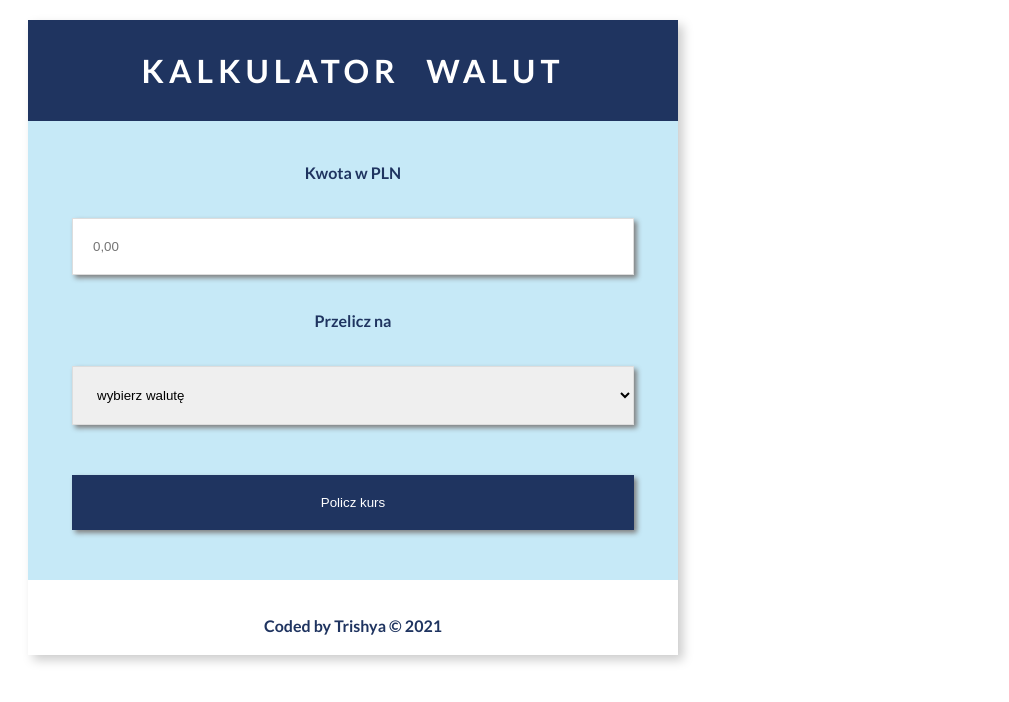
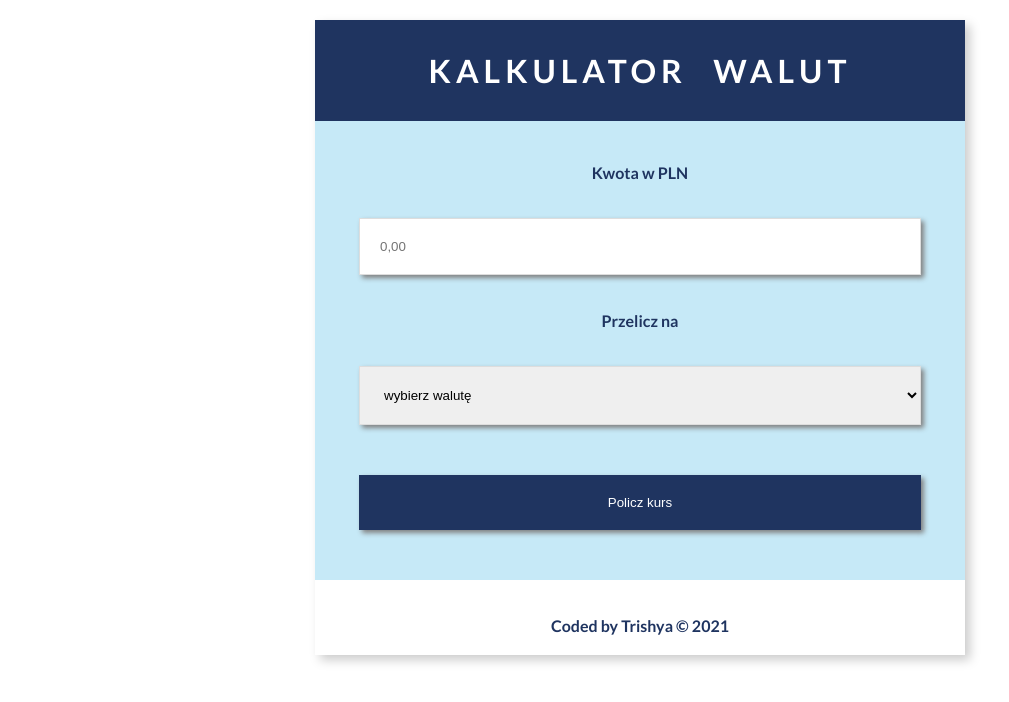
Before and after one commit to patrycja-i-lesniak/currency-converter-react-ver-1, a React (Create React App) app: page / in a window 1280 px wide. Shown: the top 702 px of the page, without its empty margins (0-1009 px from the left). Built offline with nearby package versions, Linux system fonts and the light colour scheme.

Commit message:
margin changed

```diff
--- a/src/Container/style.css
+++ b/src/Container/style.css
@@ -1,6 +1,6 @@
 .container {
   max-width: 650px;
-  margin: 20px;
+  margin: 20px auto;
   box-shadow: 5px 5px 10px #ccc;
   font-family: "Lato", sans-serif;
 }
```
